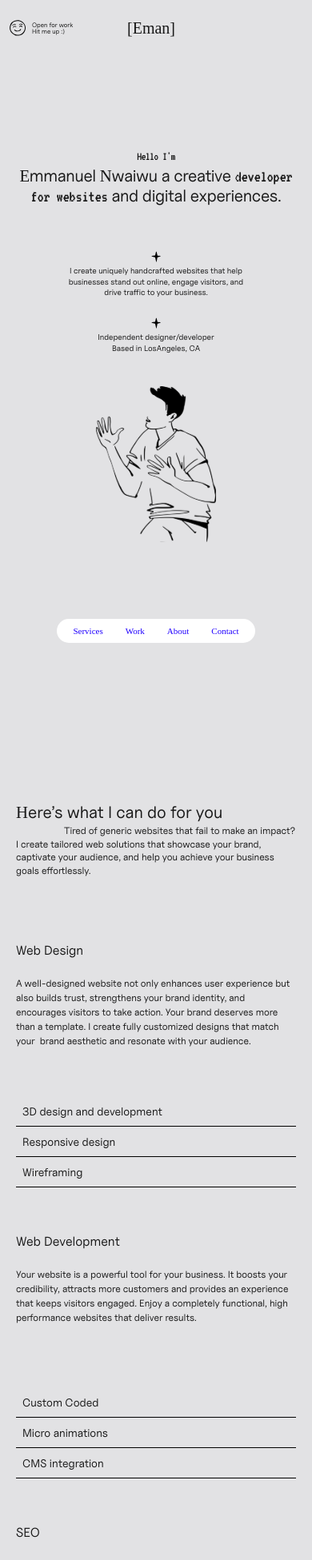
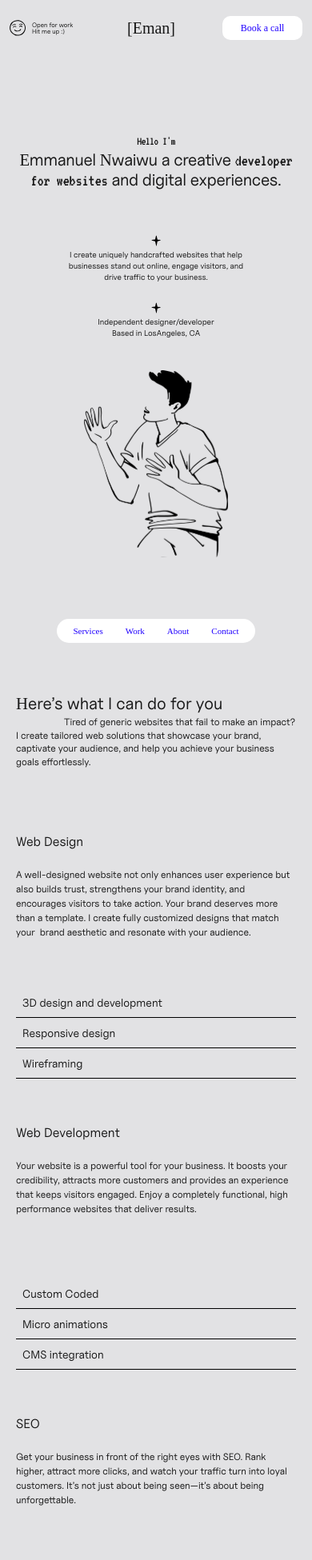
Before and after one commit to Emanwaiwu/portfolio, a React (Vite) app: page / in a window 390 px wide. Shown: the top 1951 px of the page at 80% size. Built offline with nearby package versions, Linux system fonts and the light colour scheme; a web font is replaced by a local one.

Commit message:
some touches

```diff
--- a/src/components/About.jsx
+++ b/src/components/About.jsx
@@ -5,7 +5,7 @@ import { about_img, hero_img } from "../utils";
 const About = () => {
   return (
     <section
-      className="px-10 mt-80 sm:px-5 smm:px-10 smm:mt-32 sm:mt-0 h-[80vh] pt-24"
+      className="px-10 mt-80 sm:px-5 smm:px-10 smm:mt-32 sm:mt-28 h-[80vh] pt-24"
       id="about"
     >
       <header>
@@ -28,7 +28,7 @@ const About = () => {
           <img
             src={hero_img}
             alt=""
-            className="w-[201px] h-[300px] md:h-[230px] object-cover rounded-[10px] sm:w-[150px] sm:h-[170px]"
+            className="w-[201px] h-[300px] md:h-[230px] object-cover rounded-[10px] sm:w-[180px] sm:h-[170px]"
           />
         </div>
       </div>
--- a/src/components/Contact.jsx
+++ b/src/components/Contact.jsx
@@ -4,10 +4,10 @@ import { smiling, whitestar } from "../utils";
 const Contact = () => {
   return (
     <section
-      className="px-10 sm:px-5 smm:px-10 h-screen sm:my-8"
+      className="px-10 sm:px-5 smm:px-10 h-screen sm:h-[65vh] sm:my-8"
       id="contact"
     >
-      <div className="flex justify-center items-center h-full">
+      <div className="flex justify-center sm:items-start items-center h-full">
         <div className="rounded-[10px] h-fit sm:w-[500px] w-[600px] bg-dark_grey pt-24 pb-8 sm:px-4 grain">
           <div className="flex flex-col items-center h-full justify-center">
             <div>
--- a/src/components/Hero.jsx
+++ b/src/components/Hero.jsx
@@ -34,7 +34,7 @@ const Hero = () => {
           <img
             src={man}
             alt=""
-            className="rounded-[10px] sm:w-[150px] w-[250px]"
+            className="rounded-[10px] sm:w-[180px] w-[250px]"
           />
         </div>
         <div className="flex-col flex items-center justify-center sm:mt-4 gap-1 sm:order-2">
--- a/src/components/Navbar.jsx
+++ b/src/components/Navbar.jsx
@@ -16,7 +16,7 @@ const Navbar = () => {
           </div>
           <h1 className="font-logo text-[20px] flex items-center">[Eman]</h1>
           <div className="w-[120px] h-[35px] sm:w-[100px] sm:h-[30px]"></div>
-          <div className="fixed right-10 sm:right-3 top-6 sm:invisible">
+          <div className="fixed right-10 sm:right-3 top-5">
           <a href="https://calendly.com/eman-designs/15min-discovery" target="_blank" rel="noopener noreferrer">
             <button className="relative overflow-hidden rounded-[10px] bg-white w-[120px] h-[35px] sm:w-[100px] sm:h-[30px] group fadein">
               <span className="absolute top-full h-[200%] w-[150%] -translate-x-1/2 bg-blue rounded-t-full transition-all duration-700 ease-out group-hover:top-[-10px]" />
--- a/src/components/Portfolio.jsx
+++ b/src/components/Portfolio.jsx
@@ -6,7 +6,7 @@ const repeatSpace = (space = 20) => Array(space).fill("\u00A0").join("");
 const Portfolio = () => {
   return (
     <section
-      className="px-10 smm:px-10 sm:px-5 sm:mt-10 smm:mt-24 h-full pt-24"
+      className="px-10 smm:px-10 sm:px-5 sm:mt-24 h-full pt-24"
       id="portfolio"
     >
       <div className="h-fit">
--- a/src/components/Services.jsx
+++ b/src/components/Services.jsx
@@ -5,7 +5,7 @@ import { blackstar } from "../utils";
 const repeatSpace = (space = 20) => Array(space).fill("\u00A0").join("");
 const Services = () => {
   return (
-    <section className="px-10 smm:px-10 sm:px-5 sm:mt-10 h-screen sm:h-full pt-24" id="services">
+    <section className="px-10 smm:px-10 sm:px-5 h-screen sm:h-full" id="services">
       <header>
         <h1 className="sm:text-[1.3rem] text-[2.3rem] md:text-[1.7rem]">
           <span className="font-logo">H</span>ere’s what I can do for you
```
